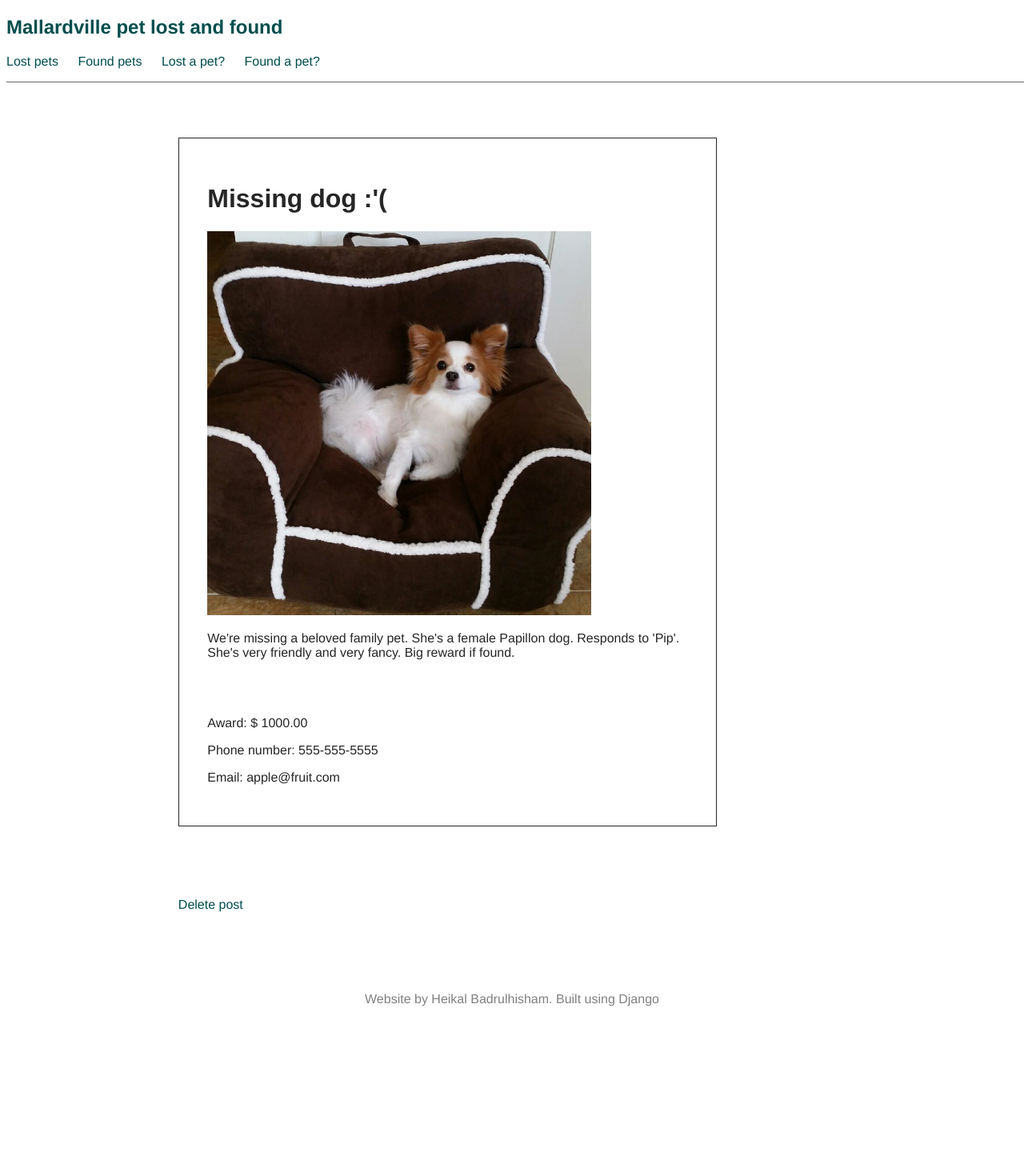
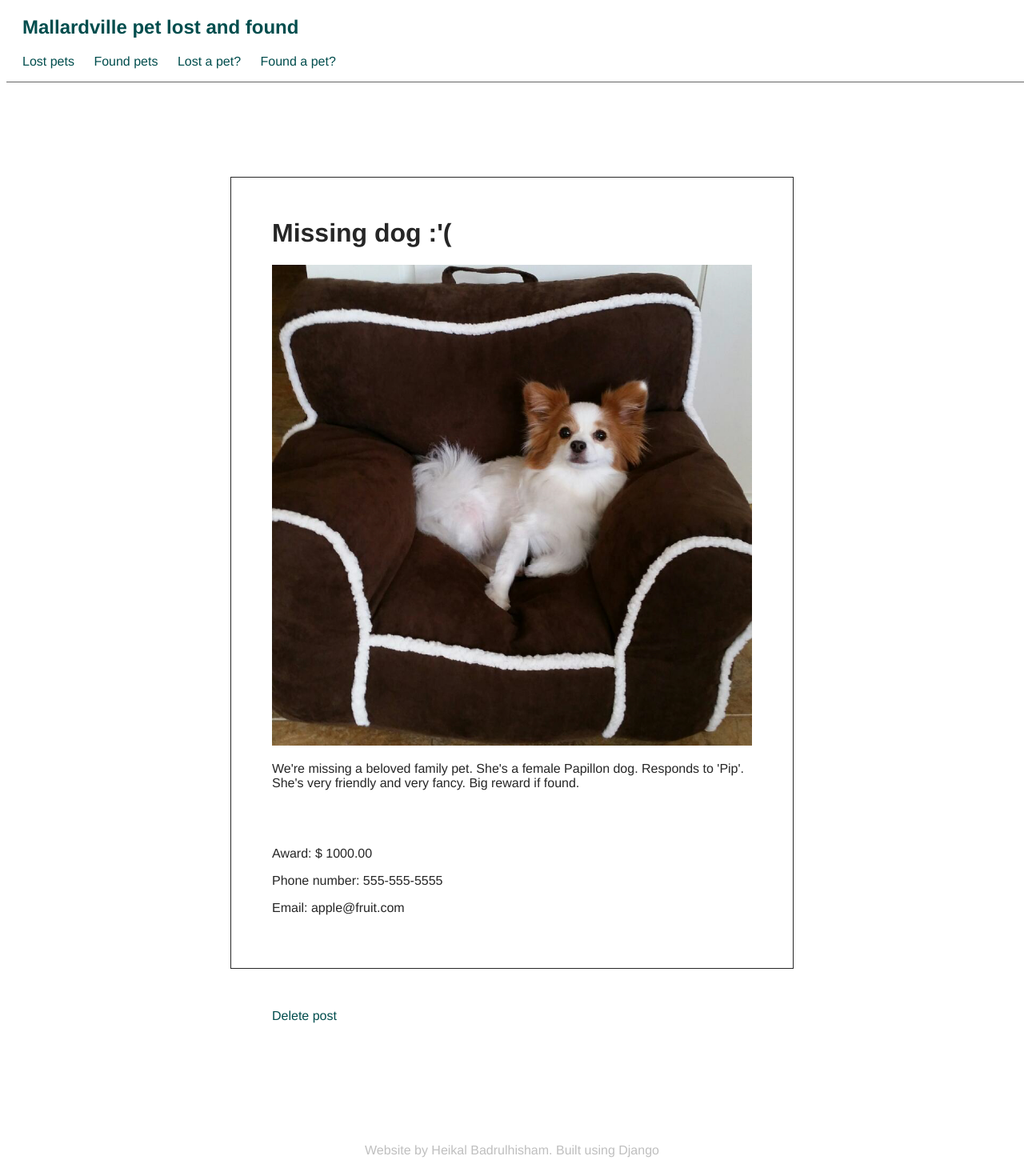
Before and after one commit to heikalb/django-sample, a Django app: page /post/11 in a window 1280 px wide. Shown: the whole page at 80% size. Before the commit the page ends 1258 px from the top, so only its background shows below. Run offline with Django 3.2, Linux system fonts and the light colour scheme; data comes from the database, SQL or seed files in the repository.

Commit message:
styling updates

```diff
--- a/posts/templates/posts/post_detail.html
+++ b/posts/templates/posts/post_detail.html
@@ -22,5 +22,8 @@
     {% endif %}
 </div>
 
-<a href="{{ post.get_delete_url }}" class='delete-link'>Delete post</a>
+<div class='delete-link-container'>
+    <a href="{{ post.get_delete_url }}" class='delete-link'>Delete post</a>
+</div>
+
 {% endblock %}
--- a/static/css/style.css
+++ b/static/css/style.css
@@ -1,11 +1,6 @@
 *{
     font-family: Helvetica, sans-serif;
     color: #262626;
-}
-
-body{
-    padding-top: 0px;
-    padding-bottom: 0px;
 }
 
 nav{
@@ -16,6 +11,7 @@ nav{
     top: 0px;
     width: 100%;
     background-color: rgba(255, 255, 255, 0.95);
+    padding-left: 20px;
 }
 
 nav ul{
@@ -27,60 +23,97 @@ nav li{
     margin-right: 20px;
 }
 
-
 a, a *{
     text-decoration: none;
     color: #004d4d;
 }
 
 div.content{
-    padding-top: 120px;
-    padding-left: 10%;
-    padding-right: 20%;
+    padding-top: 150px;
+    width: 100%;
 }
 
-.post{
-    margin: 10%;
+div.content > *{
+    margin-left: 5%;
+    margin-right: 5%;
+}
+
+
+div.content div.post{
+    margin: auto;
     margin-top: 5%;
     width: 80%;
     max-width: 600px;
-    padding:4%;
+    padding: 4%;
     border-style: solid;
     border-width: thin;
 }
 
-.post img{
-    width: 80%;
+div.post h1{
+    margin-top: 0px;
 }
 
-.post .description{
+div.post img{
+    width: 100%;
+}
+
+div.post p.description{
     margin-bottom: 70px;
 }
 
-a.delete-link{
-    margin-left: 10%;
+div.delete-link-container{
+    width: 80%;
+    margin: auto;
+    margin-top: 50px;
+    max-width: 600px;
 }
 
-form input, form textarea{
-    font-size: medium;
+div.post-link-container{
+    width: 50%;
+    min-width: 200px;
+    border-style: solid;
+    border-width: thin;
+    border-radius: 10px;
+    margin: 2%;
+    margin-left: 0px;
+    padding: 1%;
 }
 
-.form-container{
+div.form-container{
     width: 40%;
+    min-width: 300px;
 }
+
+form input[type='text'], form textarea, form input[type='password']{
+    font-size: large;
+    width: 100%;
+}
+
+form input[type='submit']{
+    padding: 10px;
+    background-color: white;
+    color: #004d4d;
+    font-size: large;
+    border-style: solid;
+    border-radius: 10px;
+    border-color: #004d4d;
+    border-width: thin;
+}
+
 
 .password-response-msg{
     color: red;
 }
 
 div.footer{
-    margin-top: 100px;
+    margin-top: 150px;
     width: 100%;
+    bottom: 0px;
 }
 
 div.footer p{
-    color: #808080;
+    color: #bfbfbf;
     margin: auto;
-    width: 50%;
+    width: 100%;
     text-align: center;
 }
```
Also changed, not shown: posts/templates/posts/post_list.html (+9 -3 lines), templates/home.html (+6 -1 lines).
